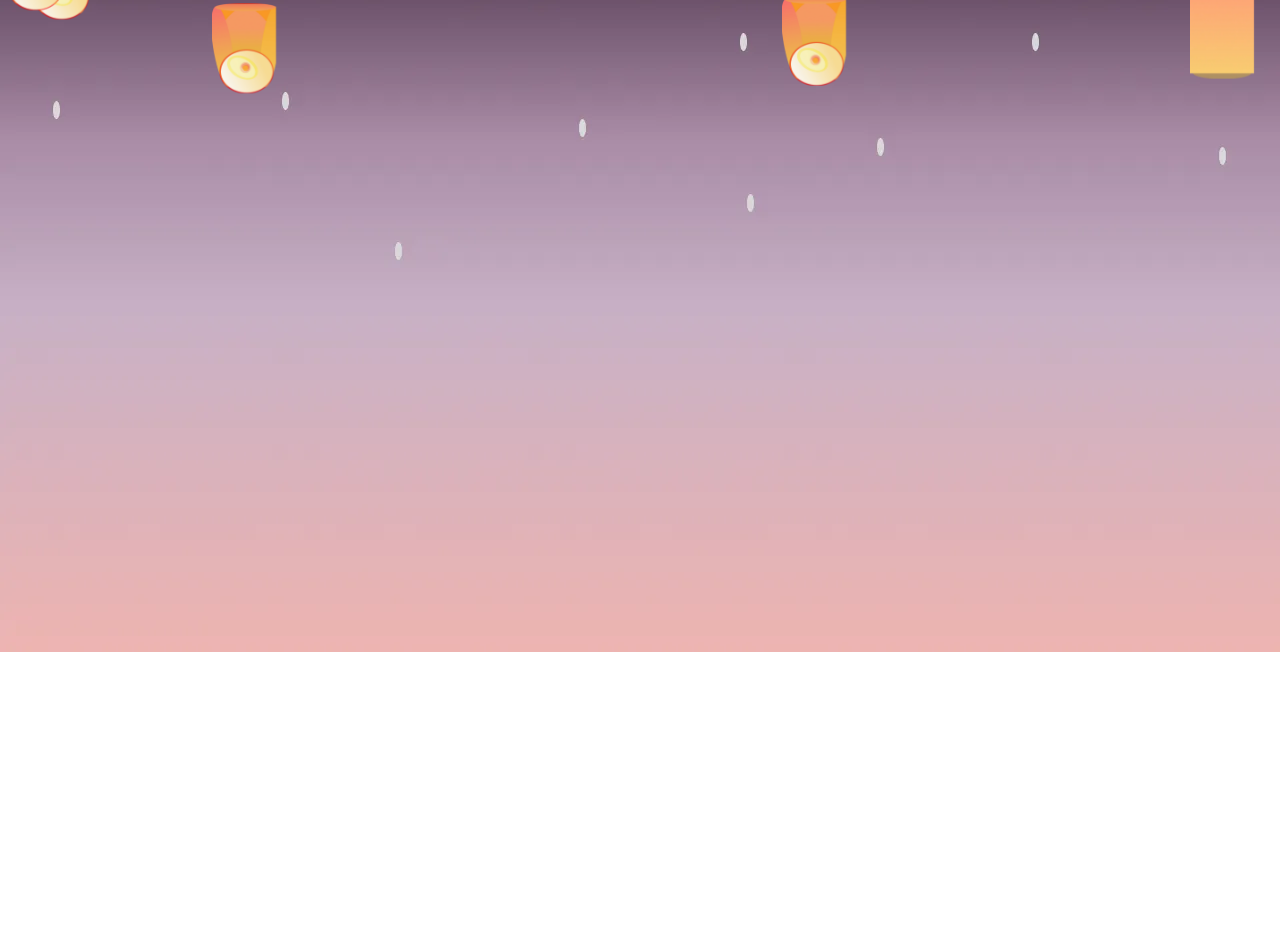
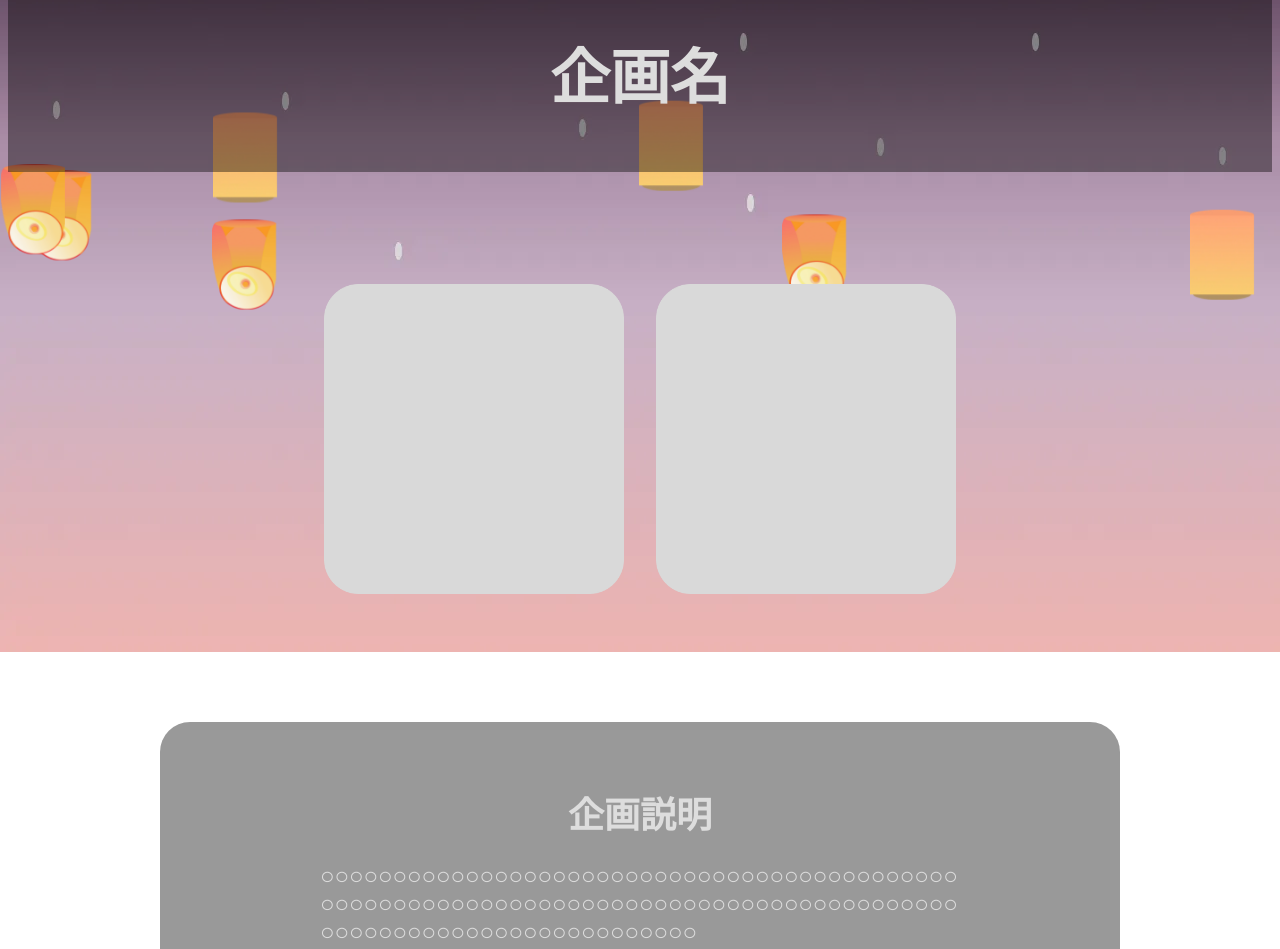
Before and after one commit to ynufes-tech/ynufes-tokiwa24, a Nuxt app: page /special in a window 1280 px wide. Before the commit this address had no page. Shown: the part 148-1097 px from the top of the page. Before the commit the page ends 800 px from the top, so only its background shows below. Built offline with nearby package versions, Linux system fonts and the light colour scheme; a web font is replaced by a local one.

Commit message:
ゲスト企画ページを仮作成

```diff
--- /dev/null
+++ b/pages/special/index.vue
@@ -0,0 +1,110 @@
+<script setup lang="ts"></script>
+
+<template>
+  <div class="page-root">
+    <div class="page-title-frame">
+      <h1>企画名</h1>
+    </div>
+    <div class="img-frame">
+      <img alt="logo" class="img" src="~/assets/images/square-tmp.webp" />
+      <img alt="logo" class="img" src="~/assets/images/square-tmp.webp" />
+    </div>
+    <div class="dark-frame">
+      <h2>企画説明</h2>
+      <p>
+        ○○○○○○○○○○○○○○○○○○○○○○○○○○○○○○○○○○○○○○○○○○○○○○○○○○○○○○○○○○○○○○○○○○○○○○○○○○○○○○○○○○○○○○○○○○○○○○○○○○○○○○○○○○○○○○○○○○
+      </p>
+    </div>
+    <div class="dark-frame">
+      <h2>日時</h2>
+      <p id="center">11月〇日（〇） ○○：○○～○○：○○</p>
+      <p id="right">（開場　○○：○○～）</p>
+      <h2>会場</h2>
+      <p id="center">○○○○○○○○○○○○○○○○○○○○○○○</p>
+      <h2>チケット代金</h2>
+      <p id="center">○○○○円</p>
+    </div>
+    <div class="dark-frame">
+      <h2>注意事項</h2>
+      <p>
+        ○○○○○○○○○○○○○○○○○○○○○○○○○○○○○○○○○○○○○○○○○○○○○○○○○○○○○○○○○○○○○○○○○○○○○○○○○○○○○○○○○○○○○○○○○○○○○○○○○○○○○○○○○○○○○○○○○○
+      </p>
+    </div>
+  </div>
+</template>
+
+<style lang="scss" scoped>
+@use "@/assets/scss/_breakpoint.scss" as *;
+.page-root {
+  display: flex;
+  flex-direction: column;
+  box-sizing: border-box;
+}
+.page-title-frame {
+  height: 200px;
+  background: rgba(0, 0, 0, 0.4);
+  margin: 7rem 0 1rem;
+  display: flex;
+  align-items: center;
+  justify-content: center;
+  @include md {
+    margin: 5.3rem 0 1rem;
+    height: 110px;
+  }
+}
+h1 {
+  color: #ddd;
+  font-size: 60px;
+  @include md {
+    font-size: 40px;
+  }
+}
+h2 {
+  color: #ddd;
+  text-align: center;
+  margin: 4rem auto 1rem;
+}
+p {
+  color: #ddd;
+}
+.img-frame {
+  display: flex;
+  margin: 5rem auto;
+  @include md {
+    margin: 1.2rem auto;
+  }
+}
+.img {
+  width: 300px;
+  margin: 1rem;
+  @include md {
+    width: 200px;
+  }
+  @include sm {
+    width: 150px;
+  }
+}
+.dark-frame {
+  margin: 2rem auto;
+  padding: 0rem 10rem 1rem;
+  width: 50vw;
+  border-radius: 30px;
+  background-color: rgba(0, 0, 0, 0.4);
+  overflow-wrap: break-word;
+  @include md {
+    width: 75vw;
+    padding: 0rem 2rem 1rem;
+  }
+  @include sm {
+    width: 80vw;
+    padding: 0rem 1rem 1rem;
+  }
+}
+#center {
+  text-align: center;
+}
+#right {
+  text-align: right;
+  margin-right: 8vw;
+}
+</style>
```
Also changed, not shown: assets/images/square-tmp.webp (added).
